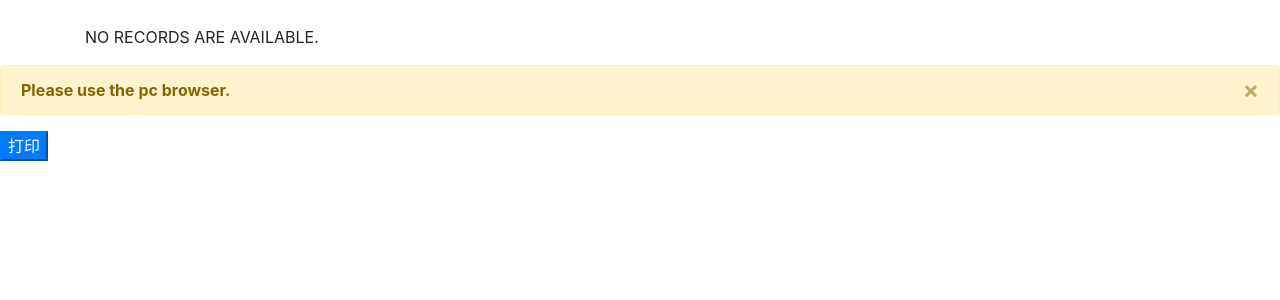
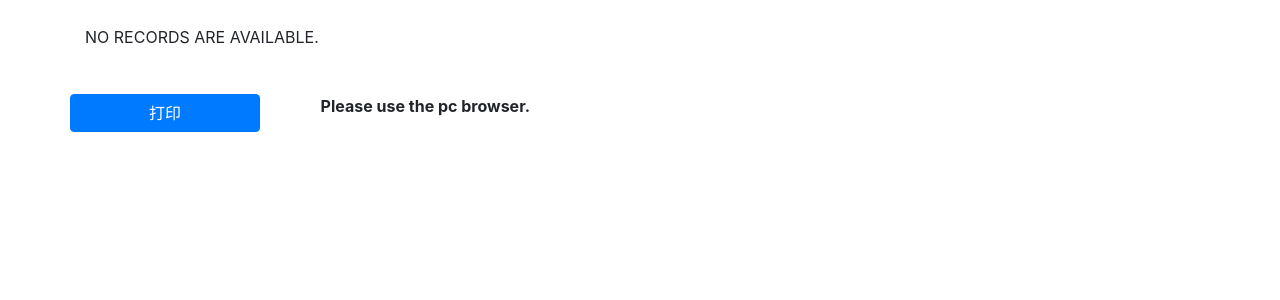
Before and after one commit to UNGGUY/BXXT, a Django app: template templates/customer/documents.html in a window 1280 px wide. Shown: the part 68-368 px from the top of the page. Run offline with Django 3.2, Linux system fonts and the light colour scheme; the template is opened without the code that fills it, so the values that code supplies are empty; some libraries are stand-ins or nearby versions.

Commit message:
views finished.fix bugs

```diff
--- a/templates/customer/documents.html
+++ b/templates/customer/documents.html
@@ -103,7 +103,7 @@
                 <th width="20%">合计金额:{{amount}}</th>
             </tr>
             <tr>
-                <th><small class="form-text text-muted">请及时前往线下报销，年份更新报销比例可能发生变化，以最新报销单为主！</small></th>
+                <th colspan="3"><small class="form-text text-muted">&nbsp;&nbsp;&nbsp;&nbsp;&nbsp;&nbsp;* 请及时前往线下报销，年份更新报销比例可能发生变化，以最新报销单为主！</small></th>
             </tr>
             <tr>
                 <th>&nbsp;</th>
@@ -121,21 +121,22 @@
     {% else %}
     <p>NO RECORDS ARE AVAILABLE.</p>
     {% endif %}
-</div>
 <!--endprint-->
 
+    <div class="row" style="margin-top:4%  ">
+        <button type="button" class="col-2 btn-primary btn" style="height: 30%" onclick="my_print()">
+            打印
+        </button>
+        <strong class="col-3" style="text-align: end;">Please use the pc browser.</strong>
 
-<div class="alert alert-warning alert-dismissible fade show" role="alert">
-    <strong>Please use the pc browser.</strong>
-    <button type="button" class="close" data-dismiss="alert" aria-label="Close">
-        <span aria-hidden="true">&times;</span>
-    </button>
+    </div>
+
+
 </div>
 
 
-<button type="button" class="btn-primary" onclick="my_print()">
-    打印
-</button>
+
+
 
 
 
```
